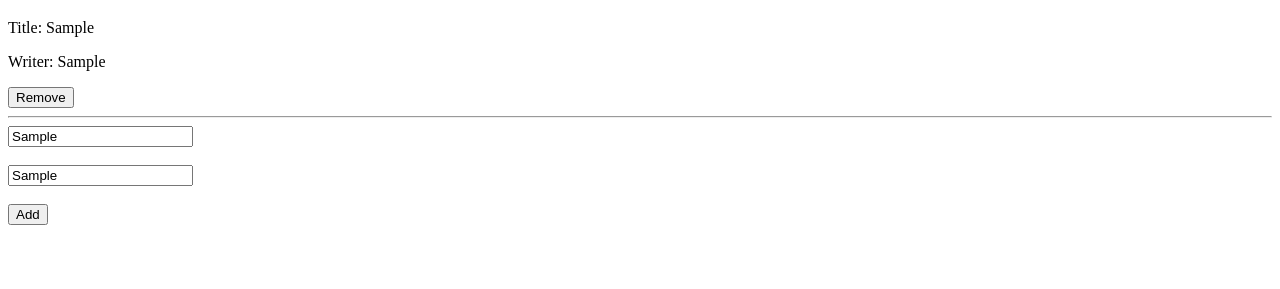
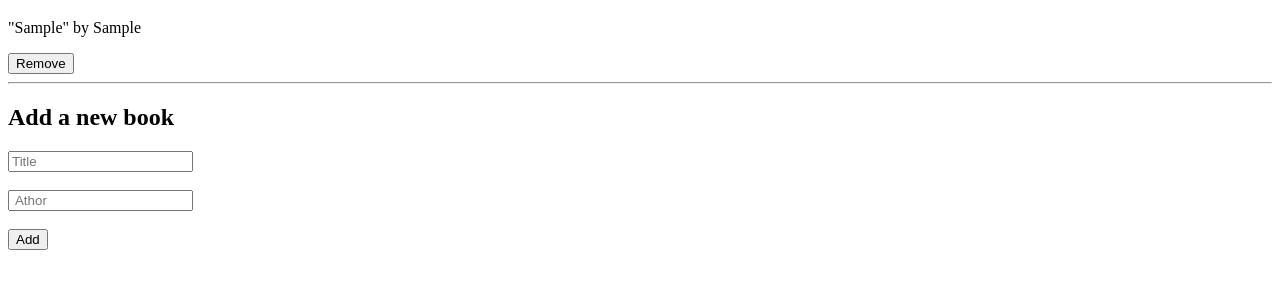
Before and after one commit to tsohleDev/Awesome-Books, a website: page index.html in a window 1280 px wide. Both pictures are taken after typing "Sample", "Sample" into the empty fields and a click on the button "Add". Shown: the part 61-350 px from the top of the page. Drawn offline with Linux system fonts and the light colour scheme.

Commit message:
refactor javascript to use classes

```diff
--- a/index.html
+++ b/index.html
@@ -4,18 +4,20 @@
     <meta charset="UTF-8">
     <meta http-equiv="X-UA-Compatible" content="IE=edge">
     <meta name="viewport" content="width=device-width, initial-scale=1.0">
+    <link rel="stylesheet" href="style.css">
     <title>Awesomebooks</title>
 </head>
 <body>
+    <main>
+        <h1>Awesome books</h1>
+    </main>
 
-    <header>
-        <h1>
-            Awesome books
-        </h1>
-    </header>
+    <section class="books"></section>
 
-    <div class="books"></div>
+    <hr>
 
+    <section id="form">
+        <h2>Add a new book</h2>
         <form action="" id="booksform">
             <input type="text" name="title" placeholder="Title">
             <br>
@@ -25,7 +27,8 @@
             <br>
             <button id="addBook">Add</button>
         </form>
+    </section>
 
-    <script src="/form.js"></script>
+    <script src="script.js"></script>
 </body>
 </html>
--- /dev/null
+++ b/script.js
@@ -0,0 +1,103 @@
+const Form = document.getElementById('booksform');
+const Bookscontainer = document.querySelector('.books');
+let myBooks = null
+
+function _makeGrey(book, index) {
+    const isGrey = book.node.classList.contains('grey')
+    if (index % 2 === 0 && !isGrey) {
+    book.node.classList.add('grey')
+    } else if (isGrey && index % 2 !== 0) {
+    book.node.classList.remove('grey')
+    }
+}
+
+class Books {
+    constructor (array) {
+        if (array){
+            this.array = array
+        } else {
+            this.array = []
+        }
+    }
+
+    get count() {
+        return this.array.length
+    }
+
+    updateStorage = () => {
+        let string = '';
+        this.array.forEach((book, index) => {
+          book.id = index;
+          _makeGrey(book, index)
+          string = `${string}${JSON.stringify(book)}|`;
+        });
+        string = string.substring(0, string.length - 1);
+        localStorage.setItem('books', string);
+    };
+
+    add (book) {
+        const node = createBooksElements(book);
+        book.node = node;
+        this.array.push(book);
+        this.updateStorage()
+    };
+
+    remove (i) {
+        Bookscontainer.removeChild(this.array[i].node)
+        this.array.splice(i, 1)
+        this.updateStorage();
+    }
+}
+
+class Book {
+    constructor(id, title, name){
+        this.id = id
+        this.title = title
+        this.name = name
+    }
+
+    node = null
+}
+
+const createBooksElements = (book) => {
+    const div = document.createElement('div');
+
+    const info = document.createElement('p');
+    info.innerText = `\"${book.title}\"\tby\t${book.name}`;
+
+    const remove = document.createElement('button');
+    remove.classList.contains('grey')
+    remove.innerHTML = 'Remove';
+    remove.addEventListener('click', () => {
+      myBooks.remove(book.id, div)
+    });
+
+    div.append(info, remove);
+    Bookscontainer.appendChild(div);
+
+    return div;
+};
+
+Form.onsubmit = (e) => {
+  e.preventDefault();
+  myBooks.add(new Book(myBooks.count, Form.title.value, Form.name.value));
+  Form.title.value = ''
+  Form.name.value = ''
+};
+
+window.addEventListener('DOMContentLoaded', () => {
+    myBooks = new Books()
+    const objects = localStorage.getItem('books').split('|');
+
+    if (objects[0] === '') { return }
+
+    myBooks.array = objects.map((object) => {
+        return JSON.parse(object)
+    });
+
+    myBooks.array.forEach((book, index) => {
+      const node = createBooksElements(book);
+      book.node = node;
+      _makeGrey(book, index)
+    });
+});
```
Lines whose indentation alone changed are shown as unchanged.
